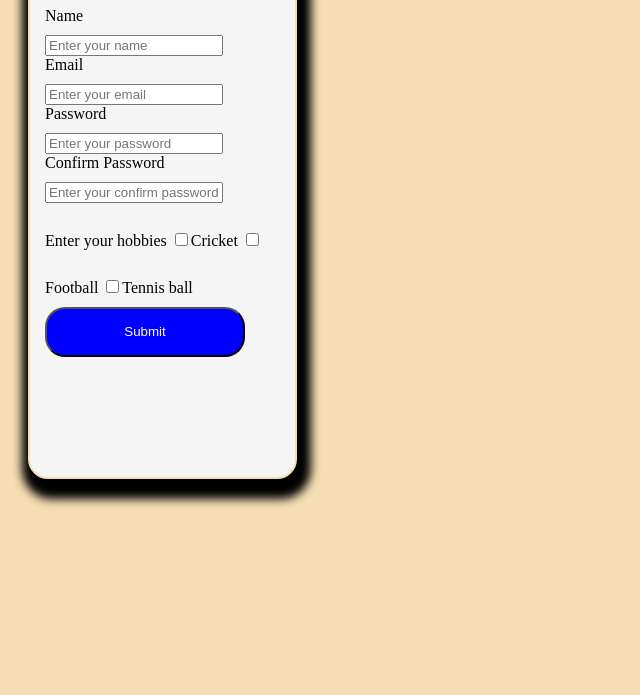
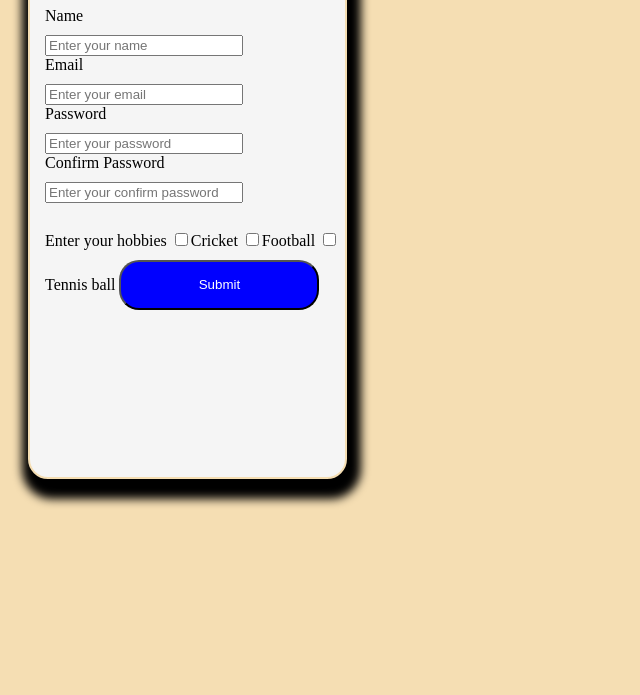
Before and after one commit to ALIHAIDER101259/firstproject, a plain HTML site: page index.html in a window 1280 px wide. Shown: the part 105-800 px from the top of the page, without its empty margins (0-640 px from the left). Drawn offline with Linux system fonts and the light colour scheme.

Commit message:
Add files via upload

```diff
--- a/CascadingStyleSheet.css
+++ b/CascadingStyleSheet.css
@@ -4,7 +4,7 @@ h1 {
 
 .implement {
   border: 2px solid wheat;
-  width: 250px;
+  width: 300px;
   height: 550px;
   padding-left: 30px;
   background-color: whitesmoke;
@@ -32,7 +32,7 @@ h1 {
 }
 
 .width {
-  width: 170px;
+  width: 190px;
 }
 
 #separate1 {
```
